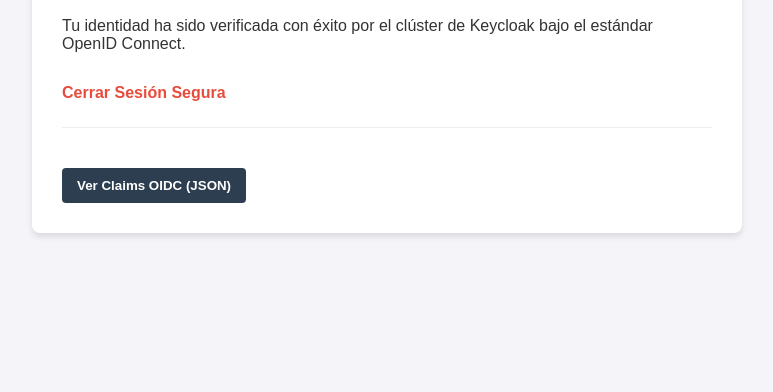
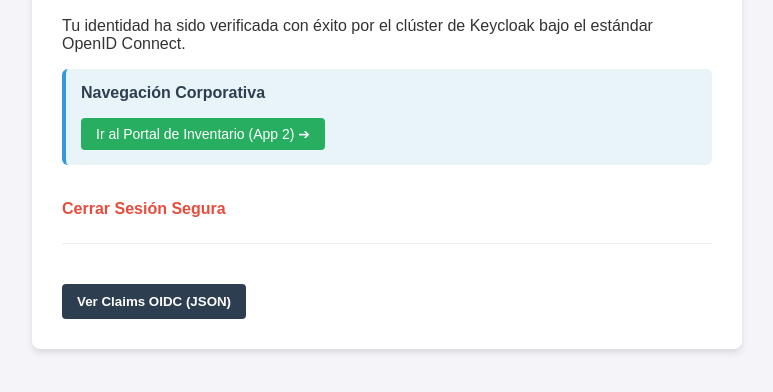
Before and after one commit to PepeLoperenaMonzon/SistemaSSO, a Flask app: template app/templates/index.html in a window 1280 px wide. Shown: the part 167-559 px from the top of the page, without its empty margins (253-1026 px from the left). Run offline with Flask 3, Linux system fonts and the light colour scheme; the template is opened without the code that fills it, so the values that code supplies are empty; parts of the project's set-up code (start-up, migrations or seed data) failed here and were passed over.

Commit message:
Add: Botones entre apps

```diff
--- a/app/templates/index.html
+++ b/app/templates/index.html
@@ -19,7 +19,12 @@
         <h2>Área Segura del TFM (Aplicación 1)</h2>
         <p>Bienvenido/a, <strong>{{ user_info.get('preferred_username', user_info.get('email', 'Usuario')) }}</strong>.</p>
         <p>Tu identidad ha sido verificada con éxito por el clúster de Keycloak bajo el estándar OpenID Connect.</p>
-
+        <div style="background-color: #e8f4f8; padding: 15px; border-radius: 6px; margin-bottom: 20px; border-left: 4px solid #3498db;">
+            <p style="margin-top: 0; color: #2c3e50; font-weight: bold;">Navegación Corporativa</p>
+            <a href="http://localhost:5001" style="display: inline-block; padding: 8px 15px; background-color: #27ae60; color: white; text-decoration: none; border-radius: 4px; font-size: 14px; transition: background 0.3s;">
+                Ir al Portal de Inventario (App 2) ➔
+            </a>
+        </div>
         <a href="/logout" class="logout-link">Cerrar Sesión Segura</a>
 
         <hr style="margin: 25px 0; border: 0; border-top: 1px solid #eee;">
```
Also changed, not shown: app2/templates/index.html (+6 -1 lines).
